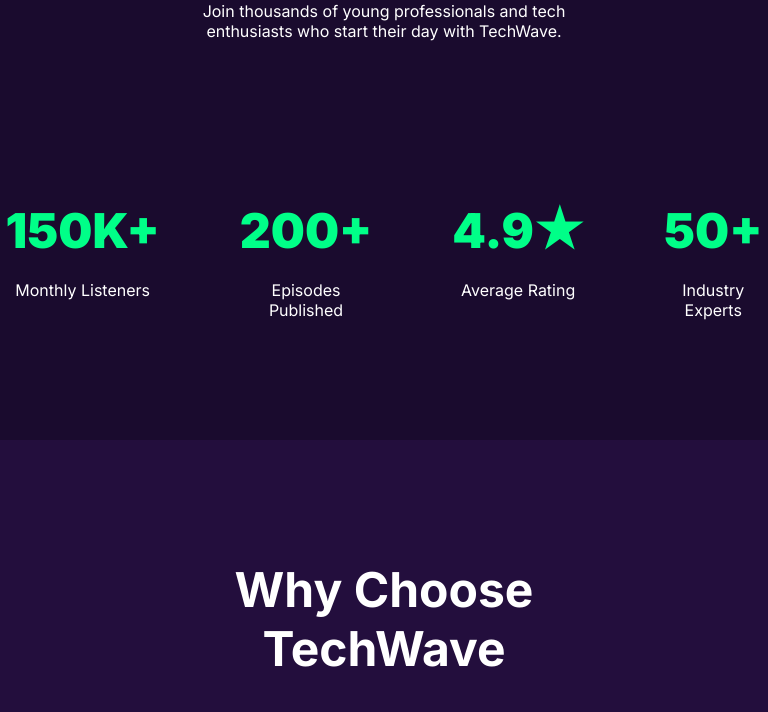
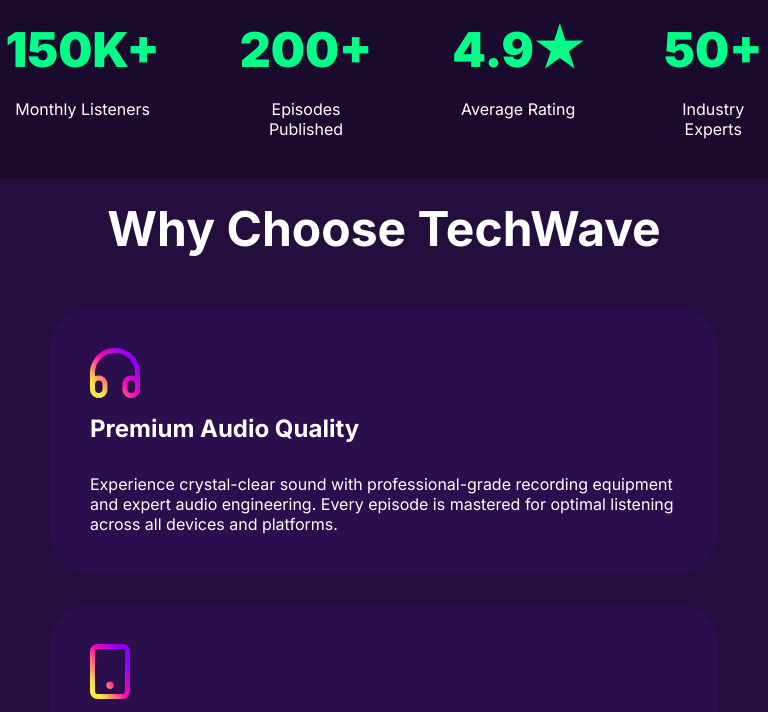
Before and after one commit to Sanyul-islam/assignment-2, a plain HTML site: page index.html in a window 768 px wide. Shown: the part 1220-1932 px from the top of the page. Drawn offline with Linux system fonts and the light colour scheme.

Commit message:
medium device responsive added

```diff
--- a/styles.css
+++ b/styles.css
@@ -481,6 +481,25 @@
         .hamburger-menu{
         display: none;
     }
+    nav,
+    .about,
+    .choose,
+    .featured{
+        padding: 20px 50px;
+    }
+    main section ul{
+        padding: 20px 0px;
+    }
+    .grid-container,
+    .featured-item{
+       display: flex;
+       flex-direction: column;
+       text-align: start;
+    }
+    .featured{
+        gap: 60px;
+ }
+
 }
 
 
```
